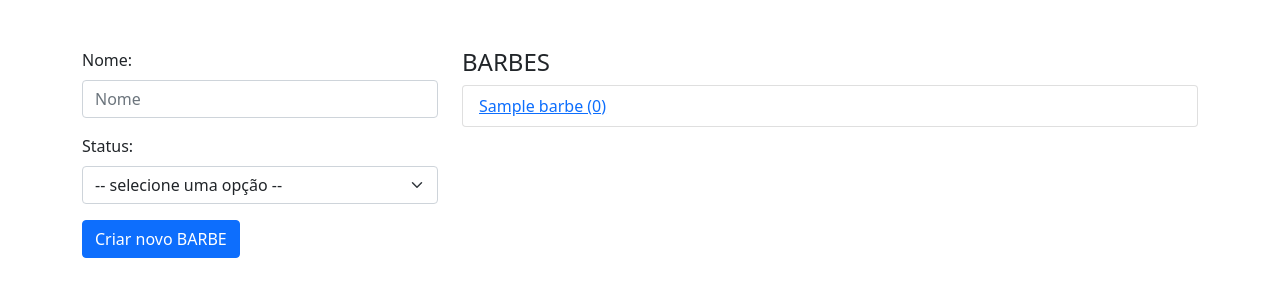
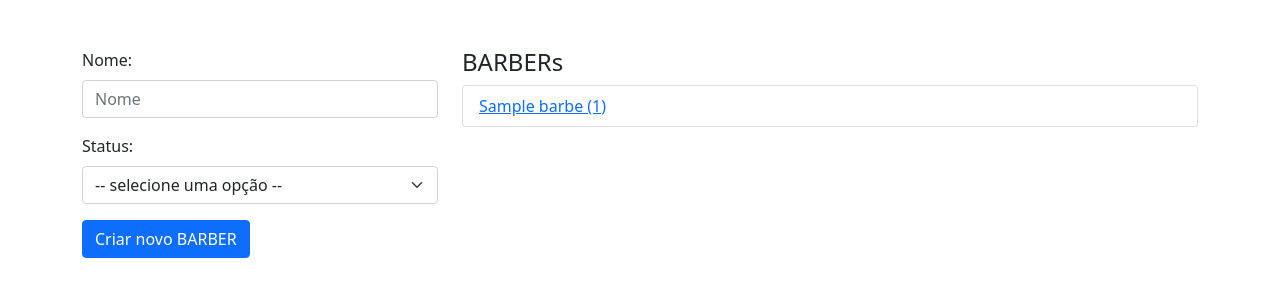
Before and after one commit to JonatanJulio/Barbearia, a Flask app: page / in a window 1280 px wide. Shown: the part 82-382 px from the top of the page. Run offline with Flask 2, Linux system fonts and the light colour scheme; the visitor is signed in with stand-in values (Sample User, id 1); tables that the repository leaves empty hold one stand-in row (values such as "Sample post").

Commit message:
atualizando index

```diff
--- a/templates/index.html
+++ b/templates/index.html
@@ -63,15 +63,15 @@
                         </select>
                     </div>
 
-                    <input type="submit" class="btn btn-primary" value="Criar novo BARBE">
+                    <input type="submit" class="btn btn-primary" value="Criar novo BARBER">
                 </form>
             </div>
             <div class="col-sm-8">
-                <h4>BARBES</h4>
+                <h4>BARBERs</h4>
                 <ul class="list-group">
                     {% for barbe in barbes %}
                         <li class="list-group-item">
-                            <a href="/barbes/{{ barbe.id }}">{{ barbe.name }} ({{ barbe.servico|length }})</a>
+                            <a href="/barbes/{{ barbe.id }}">{{ barbe.name }} ({{ barbe.servicos|length }})</a>
                         </li>
                     {% endfor %}
                 </ul>
```
